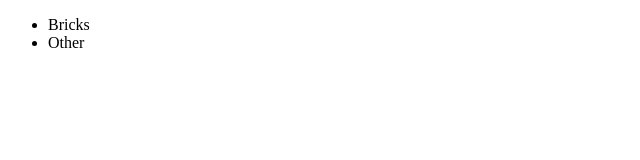
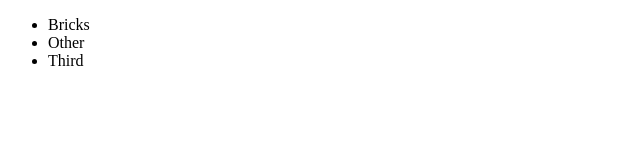
Before and after one commit to chris-saxon/gittest, a plain HTML site: page index.html in a window 1280 px wide. Shown: the full height of the page, 0-640 px from the left. Drawn offline with Linux system fonts and the light colour scheme.

Commit message:
Updated file

```diff
--- a/index.html
+++ b/index.html
@@ -8,6 +8,7 @@
 	<ul>
 		<li>Bricks</li>
 		<li>Other</li>
+		<li>Third</li>
 	</ul>
 
 </body>
```
